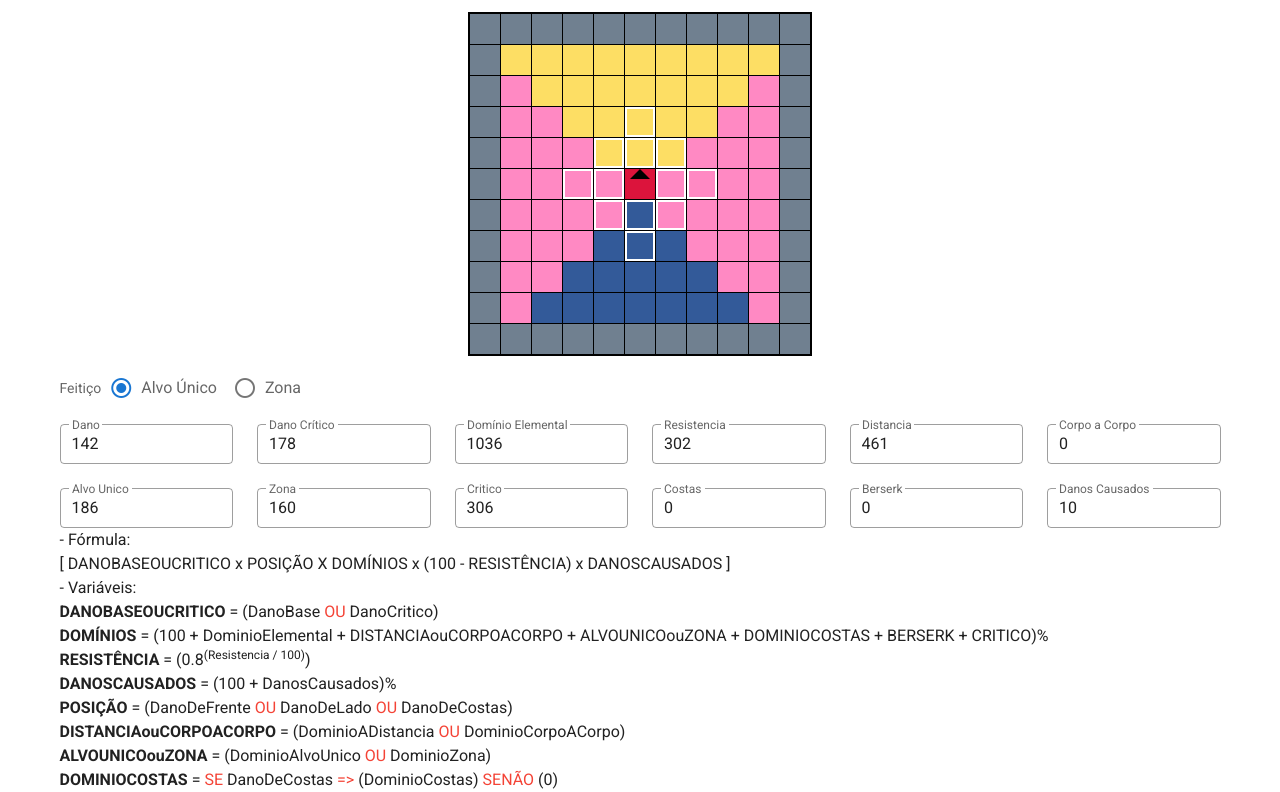
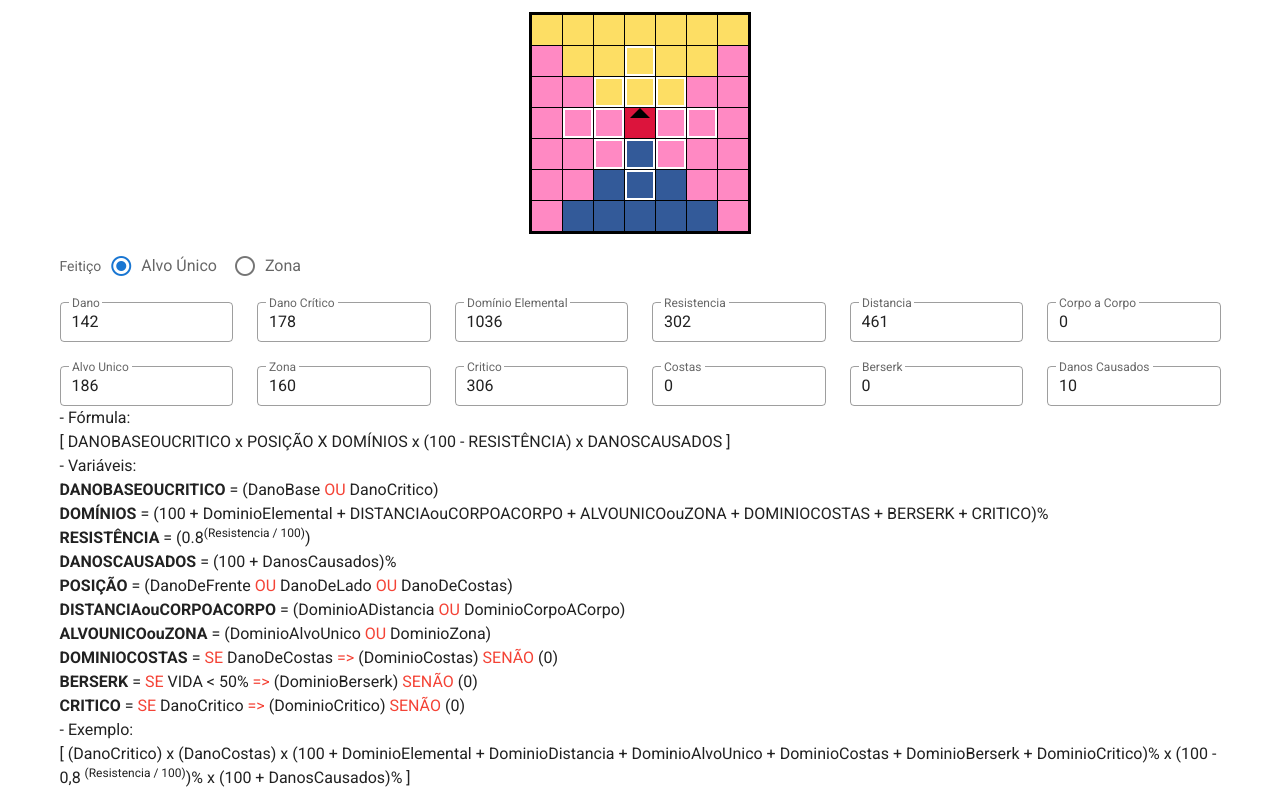
Before and after one commit to brunorcunha/WakfuCalculadora, a Vue app: page / in a window 1280 px wide. Shown: the top 792 px of the page. Built offline with nearby package versions, Linux system fonts and the light colour scheme.

Commit message:
Pequenos ajustes de layout

```diff
--- a/src/App.css
+++ b/src/App.css
@@ -1,7 +1,7 @@
 table {
   border-collapse: collapse;
   margin: auto;
-  border: 2px solid black;
+  border: 3px solid black;
 }
 td {
   position: relative;
@@ -63,9 +63,9 @@ td {
     background-color: slategray;
 }
 .minibloco {
-position: relative;
-width: 15px;
-height: 15px;
+    position: relative;
+    width: 15px;
+    height: 15px;
 }
 
 .v-menu__content {
--- a/src/components/Bloco.vue
+++ b/src/components/Bloco.vue
@@ -9,7 +9,7 @@
       <div v-on="spell === 'borda' || spell === 'meio' ? null : on" :class="`bloco ${posicao} ${spell}`"></div>
     </template>
     <v-row no-gutters class="pa-3">
-      <v-col class="px-1">
+      <v-col class="pa-1" md="6" sm="12">
         <v-card class="elevation-5">
           <v-subheader class="deep-orange accent-4 white--text px-4">
             {{ $t('danoBase') }}
@@ -41,6 +41,7 @@
 
             <v-divider />
 
+            <template v-if="MaestriaElemental > 0">
               <v-list-item class="fontMenor">
                 <v-list-item-content>
                   <v-list-item-title>{{ $t('dominioelementar') }}</v-list-item-title>
@@ -49,6 +50,7 @@
               </v-list-item>
 
               <v-divider />
+            </template>
 
             <v-list-item class="fontMenor">
               <v-list-item-content>
@@ -121,6 +123,7 @@
 
             <v-divider />
 
+            <template v-if="MaestriaBerserk > 0">
               <v-list-item>
                 <v-list-item-content>
                   <v-list-item-title>{{ $t('danoResistenciaBerserk') }}</v-list-item-title>
@@ -129,11 +132,12 @@
               </v-list-item>
 
               <v-divider />
+            </template>
 
           </v-list>
         </v-card>
       </v-col>
-      <v-col class="px-1">
+      <v-col class="pa-1" md="6" sm="12">
         <v-card>
           <v-subheader class="deep-orange accent-4 white--text px-4">
             {{ $t('danoCritico') }}
@@ -165,6 +169,7 @@
 
             <v-divider />
 
+            <template v-if="MaestriaElemental > 0">
               <v-list-item class="fontMenor">
                 <v-list-item-content>
                   <v-list-item-title>{{ $t('dominioelementar') }}</v-list-item-title>
@@ -173,6 +178,7 @@
               </v-list-item>
 
               <v-divider />
+            </template>
 
             <v-list-item class="fontMenor">
               <v-list-item-content>
@@ -237,6 +243,7 @@
 
               <v-divider />
 
+              <template v-if="MaestriaBerserk > 0">
                 <v-list-item class="fontMenor">
                   <v-list-item-content>
                     <v-list-item-title>{{ $t('resistencia') }}</v-list-item-title>
@@ -245,6 +252,7 @@
                 </v-list-item>
 
                 <v-divider />
+              </template>
             </template>
 
             <v-list-item>
@@ -256,6 +264,7 @@
 
             <v-divider />
 
+            <template v-if="MaestriaBerserk > 0">
               <v-list-item>
                 <v-list-item-content>
                   <v-list-item-title>{{ $t('criticoResistenciaBerserk') }}</v-list-item-title>
@@ -264,6 +273,7 @@
               </v-list-item>
 
               <v-divider />
+            </template>
 
           </v-list>
         </v-card>
--- a/src/components/Calculadora.vue
+++ b/src/components/Calculadora.vue
@@ -11,20 +11,18 @@
       </v-col>
     </v-row>
     <v-row>
-      <v-col><v-text-field outlined dense hide-details :value="DanoBase" label="Dano" @input="setDanoBase($event)" /></v-col>
-      <v-col><v-text-field outlined dense hide-details :value="DanoCritico" label="Dano Crítico" @input="setDanoCritico($event)" /></v-col>
-      <v-col><v-text-field outlined dense hide-details :value="MaestriaElemental" label="Domínio Elemental" @input="setMaestriaElemental($event)" /></v-col>
-      <v-col><v-text-field outlined dense hide-details :value="Resistencia" label="Resistencia" @input="setResistencia($event)" /></v-col>
-      <v-col><v-text-field outlined dense hide-details :value="MaestriaDistancia" label="Distancia" @input="setMaestriaDistancia($event)" /></v-col>
-      <v-col><v-text-field outlined dense hide-details :value="MaestriaCorpoACorpo" label="Corpo a Corpo" @input="setMaestriaCorpoACorpo($event)" /></v-col>
-    </v-row>
-    <v-row>
-      <v-col><v-text-field outlined dense hide-details :value="MaestriaAlvoUnico" label="Alvo Unico" @input="setMaestriaAlvoUnico($event)" /></v-col>
-      <v-col><v-text-field outlined dense hide-details :value="MaestriaZona" label="Zona" @input="setMaestriaZona($event)" /></v-col>
-      <v-col><v-text-field outlined dense hide-details :value="MaestriaCritico" label="Critico" @input="setMaestriaCritico($event)" /></v-col>
-      <v-col><v-text-field outlined dense hide-details :value="MaestriaCostas" label="Costas" @input="setMaestriaCostas($event)" /></v-col>
-      <v-col><v-text-field outlined dense hide-details :value="MaestriaBerserk" label="Berserk" @input="setMaestriaBerserk($event)" /></v-col>
-      <v-col><v-text-field outlined dense hide-details :value="DanosCausados" label="Danos Causados" @input="setDanosCausados($event)" /></v-col>
+      <v-col md="2" sm="12"><v-text-field outlined dense hide-details :value="DanoBase" label="Dano" @input="setDanoBase($event)" /></v-col>
+      <v-col md="2" sm="12"><v-text-field outlined dense hide-details :value="DanoCritico" label="Dano Crítico" @input="setDanoCritico($event)" /></v-col>
+      <v-col md="2" sm="12"><v-text-field outlined dense hide-details :value="MaestriaElemental" label="Domínio Elemental" @input="setMaestriaElemental($event)" /></v-col>
+      <v-col md="2" sm="12"><v-text-field outlined dense hide-details :value="Resistencia" label="Resistencia" @input="setResistencia($event)" /></v-col>
+      <v-col md="2" sm="12"><v-text-field outlined dense hide-details :value="MaestriaDistancia" label="Distancia" @input="setMaestriaDistancia($event)" /></v-col>
+      <v-col md="2" sm="12"><v-text-field outlined dense hide-details :value="MaestriaCorpoACorpo" label="Corpo a Corpo" @input="setMaestriaCorpoACorpo($event)" /></v-col>
+      <v-col md="2" sm="12"><v-text-field outlined dense hide-details :value="MaestriaAlvoUnico" label="Alvo Unico" @input="setMaestriaAlvoUnico($event)" /></v-col>
+      <v-col md="2" sm="12"><v-text-field outlined dense hide-details :value="MaestriaZona" label="Zona" @input="setMaestriaZona($event)" /></v-col>
+      <v-col md="2" sm="12"><v-text-field outlined dense hide-details :value="MaestriaCritico" label="Critico" @input="setMaestriaCritico($event)" /></v-col>
+      <v-col md="2" sm="12"><v-text-field outlined dense hide-details :value="MaestriaCostas" label="Costas" @input="setMaestriaCostas($event)" /></v-col>
+      <v-col md="2" sm="12"><v-text-field outlined dense hide-details :value="MaestriaBerserk" label="Berserk" @input="setMaestriaBerserk($event)" /></v-col>
+      <v-col md="2" sm="12"><v-text-field outlined dense hide-details :value="DanosCausados" label="Danos Causados" @input="setDanosCausados($event)" /></v-col>
     </v-row>
 
     <div>
--- a/src/components/Grid.vue
+++ b/src/components/Grid.vue
@@ -22,7 +22,7 @@ import Bloco from './Bloco'
       tipoSpell: { type: String, default: '' }
     },
     data: () => ({
-      tamanho: 11
+      tamanho: 7
     }),
     computed: {
       meio () {
@@ -52,7 +52,7 @@ import Bloco from './Bloco'
         if (x === this.meio && y === this.meio) return 'meio'
         const formula = Math.abs(this.meio - x) + Math.abs(this.meio - y)
         if (formula <= this.corpoACorpo) return 'cac'
-        if (x === 1 || y === 1 || x === this.tamanho || y === this.tamanho) return 'borda'
+        // if (x === 1 || y === 1 || x === this.tamanho || y === this.tamanho) return 'borda'
         return 'dist'
       }
     }
--- a/src/locales/pt-BR.json
+++ b/src/locales/pt-BR.json
@@ -7,7 +7,7 @@
   "SINGLE_TARGET_DMGDescription": "O Domínio de alvo único soma-se ao Domínio elemental para amplificar os danos causados pelos feitiços e armas de alvo único.",
   "AOE_DMG": "Domínio de Zona",
   "AOE_DMGDescription": "O Domínio de zona soma-se ao Domínio elemental para amplificar os danos causados pelos feitiços e armas de alvos múltiplos.",
-  "FINAL_DMG_IN_PERCENT": "Danos causados",
+  "FINAL_DMG_IN_PERCENT": "Danos Causados",
   "FINAL_DMG_IN_PERCENTDescription": "Aumenta a porcentagem de todos os danos que você inflige.",
   "dominiorear": "Domínio de Costas",
   "dominioelementar": "Domínio Elementar",
```
Lines whose indentation alone changed are shown as unchanged.
